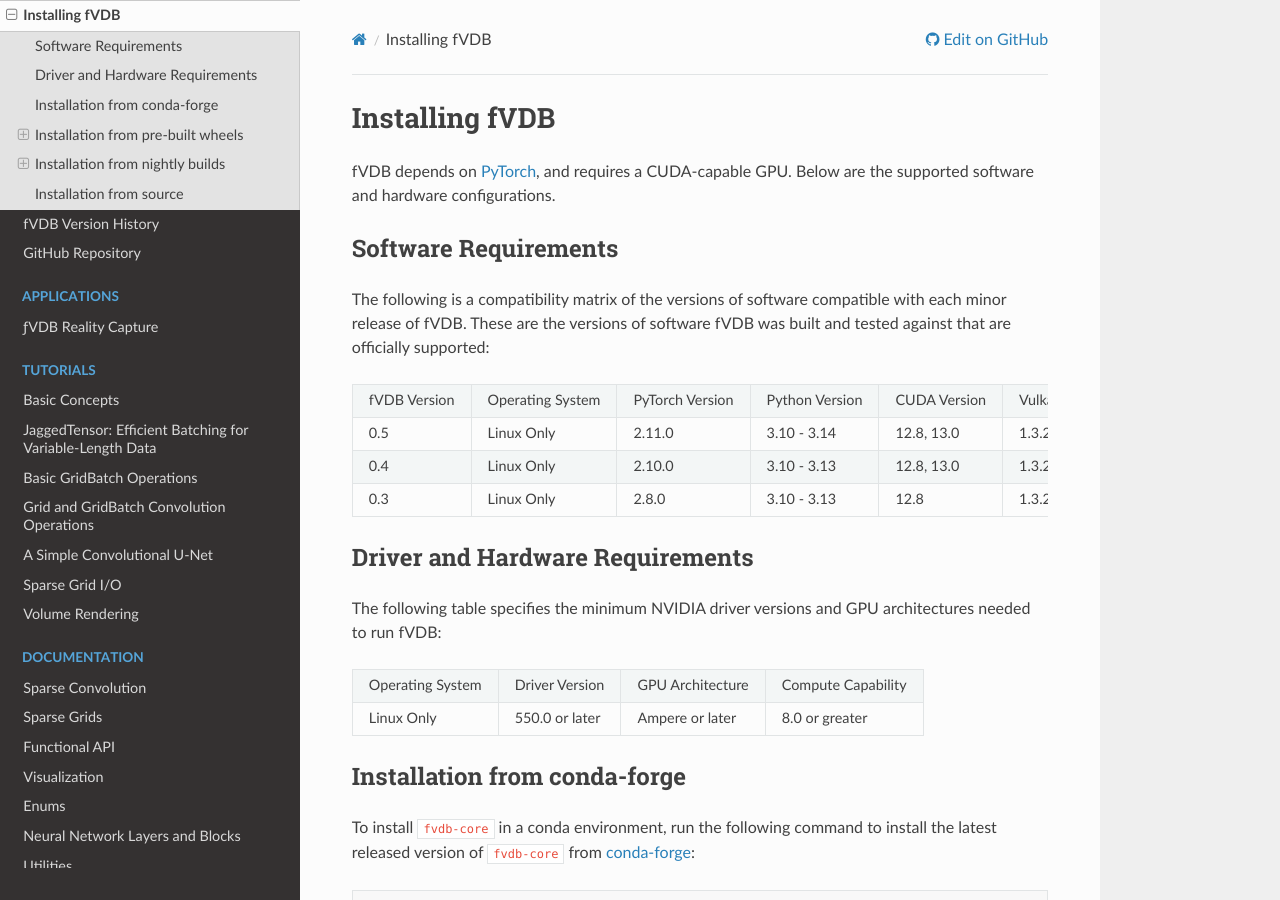
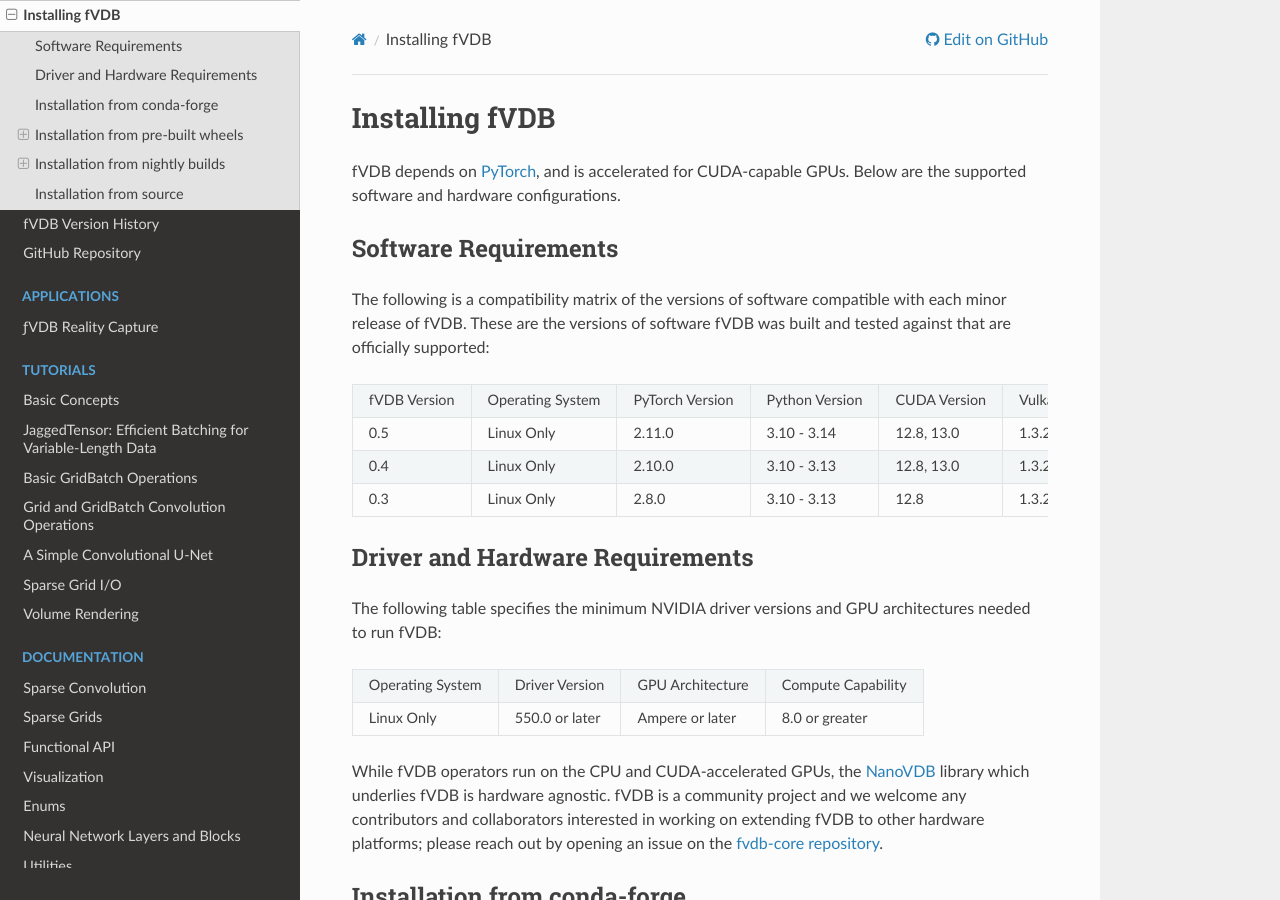
Before and after one commit to openvdb/fvdb-core, a Sphinx documentation site: the page built from docs/installation.rst, in a window 1280 px wide and 900 px high. Built offline with Sphinx 7.4.7 and the Read the Docs theme 3.1.0, drawn with Linux system fonts in a browser that asks for light colours; pages that are not in the unit, such as notebooks, are missing from menus.

Commit message:
Add language in hardware requirements about collaboration on supported hardware.
Signed-off-by: Jonathan Swartz <jonathan@jswartz.info>

```diff
--- a/docs/installation.rst
+++ b/docs/installation.rst
@@ -1,7 +1,7 @@
 Installing fVDB
 ================================================================
 
-fVDB depends on `PyTorch <https://pytorch.org/>`_, and requires a CUDA-capable GPU. Below are the
+fVDB depends on `PyTorch <https://pytorch.org/>`_, and is accelerated for CUDA-capable GPUs. Below are the
 supported software and hardware configurations.
 
 Software Requirements
@@ -29,6 +29,8 @@
 +------------------+----------------+------------------+---------------------+
 | Linux Only       | 550.0 or later | Ampere or later  | 8.0 or greater      |
 +------------------+----------------+------------------+---------------------+
+
+While fVDB operators run on the CPU and CUDA-accelerated GPUs, the `NanoVDB <https://www.openvdb.org/documentation/doxygen/NanoVDB_FAQ.html>`_ library which underlies fVDB is hardware agnostic.  fVDB is a community project and we welcome any contributors and collaborators interested in working on extending fVDB to other hardware platforms; please reach out by opening an issue on the `fvdb-core repository <https://github.com/openvdb/fvdb-core/issues>`_.
 
 Installation from conda-forge
 ------------------------------
```
